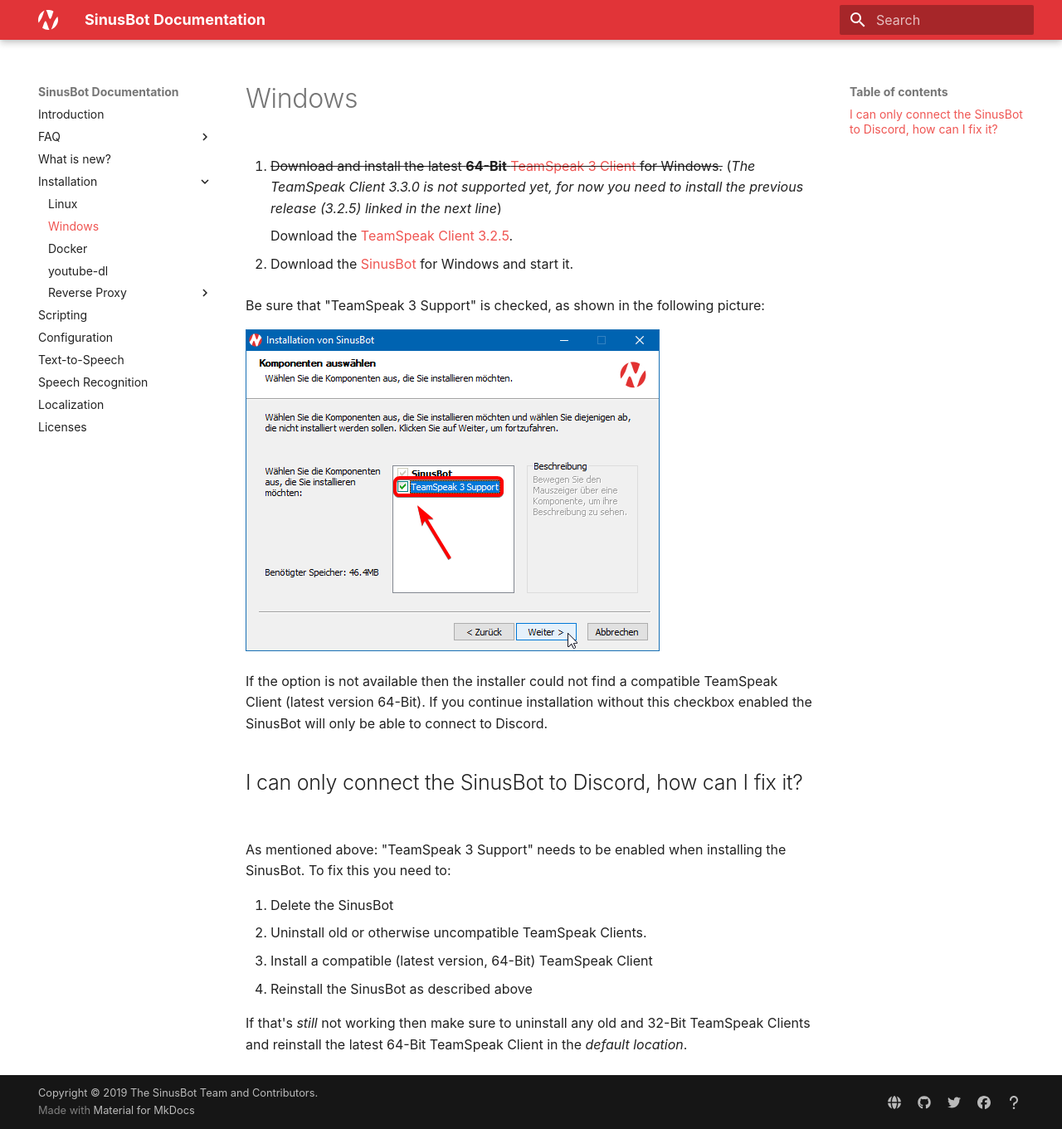
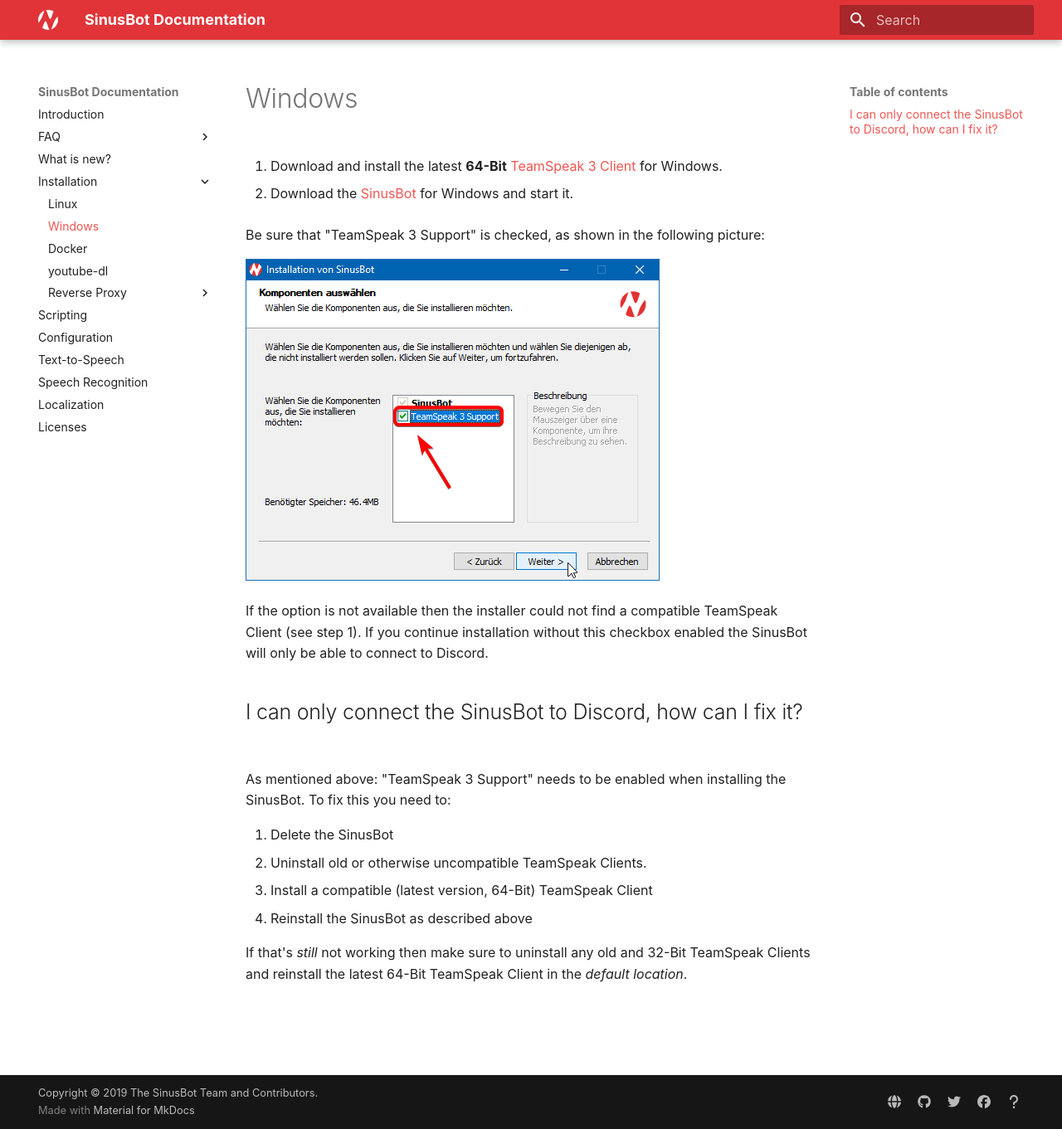
Before and after one commit to SinusBot/docs, an MkDocs documentation site: the page built from docs/installation/windows.md, in a window 1280 px wide and 1361 px high. Shown: the whole window at 83% size. Built offline with MkDocs 1.6.1 and Material for MkDocs 9.7.7, drawn with Linux system fonts in a browser that asks for light colours.

Commit message:
Update Windows requirements

```diff
--- a/docs/installation/windows.md
+++ b/docs/installation/windows.md
@@ -1,7 +1,4 @@
-1. ~~Download and install the latest **64-Bit** [TeamSpeak 3 Client](https://teamspeak.com/en/downloads/) for Windows.~~
-    (*The TeamSpeak Client 3.3.0 is not supported yet, for now you need to install the previous release (3.2.5) linked in the next line*)
-
-    Download the [TeamSpeak Client 3.2.5](https://files.teamspeak-services.com/releases/client/3.2.5/TeamSpeak3-Client-win64-3.2.5.exe).
+1. Download and install the latest **64-Bit** [TeamSpeak 3 Client](https://teamspeak.com/en/downloads/) for Windows.
 
 2. Download the [SinusBot](https://www.sinusbot.com/#download) for Windows and start it.
 
@@ -9,7 +6,7 @@
 
 ![Windows Installer Screenshot](windows_installer.png)
 
-If the option is not available then the installer could not find a compatible TeamSpeak Client (latest version 64-Bit).
+If the option is not available then the installer could not find a compatible TeamSpeak Client (see step 1).
 If you continue installation without this checkbox enabled the SinusBot will only be able to connect to Discord.
 
 ## I can only connect the SinusBot to Discord, how can I fix it?
```
